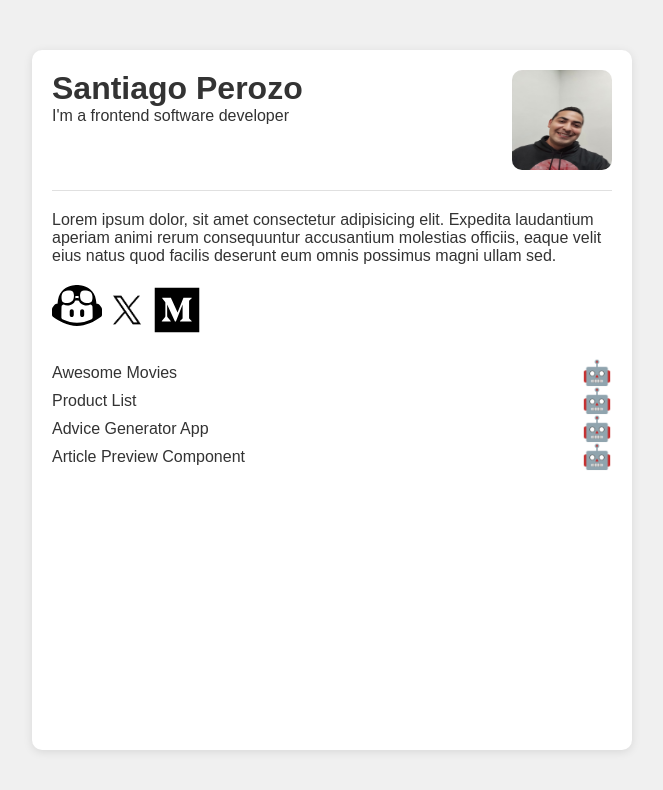
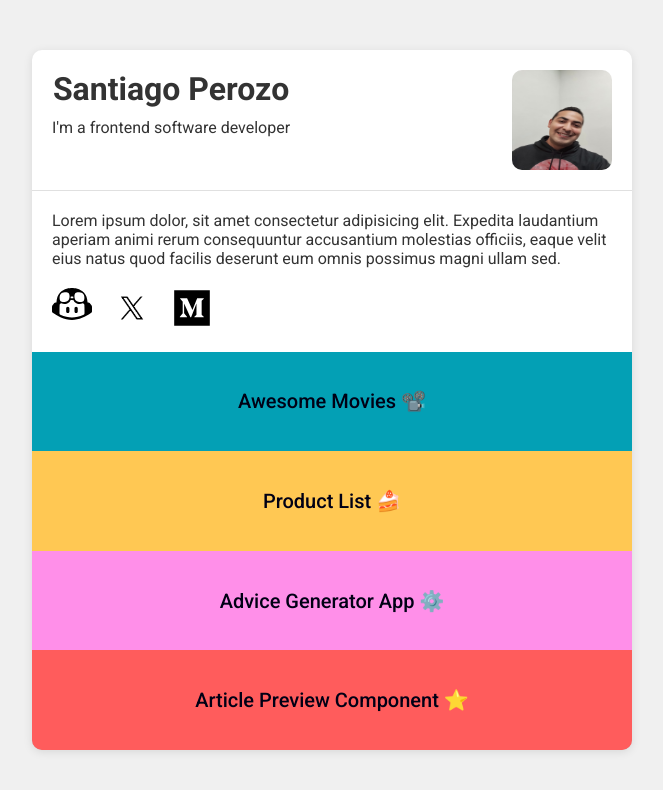
Before and after one commit to santiagodev10/Profile-card, a website built with webpack: page public/index.html in a window 1280 px wide. Shown: the whole page, without its empty margins (308-971 px from the left). Built offline with nearby package versions, Linux system fonts and the light colour scheme.

Commit message:
add function to append links to the projects, google fonts, and some basic styles

```diff
--- a/public/index.html
+++ b/public/index.html
@@ -3,6 +3,9 @@
 <head>
     <meta charset="UTF-8">
     <meta name="viewport" content="width=device-width, initial-scale=1.0">
+    <link rel="preconnect" href="https://fonts.googleapis.com">
+    <link rel="preconnect" href="https://fonts.gstatic.com" crossorigin>
+    <link href="https://fonts.googleapis.com/css2?family=Public+Sans:ital,wght@0,100..900;1,100..900&family=Roboto:ital,wght@0,100..900;1,100..900&display=swap" rel="stylesheet">
     <link rel="stylesheet" href="./styles.css">
     <script src="../src/index.js" defer></script>
     <title>Santiago Perozo</title>
@@ -26,24 +29,7 @@
                 <li><a href="https://x.com/santiagoDev10"><img src="./images/x-logo.png" alt="" class="social-img"></a></li>
                 <li><a href="https://medium.com/@sanxp18"><img src="./images/logo-medium.svg" alt="" class="social-img"></a></li>
             </ul>
-            <div class="projects">
-                <div class="project">
-                    <p>Awesome Movies</p>
-                    <h2>🤖</h2>
-                </div>
-                <div class="project">
-                    <p>Product List</p>
-                    <h2>🤖</h2>
-                </div>
-                <div class="project">
-                    <p>Advice Generator App</p>
-                    <h2>🤖</h2>
-                </div>
-                <div class="project">
-                    <p>Article Preview Component</p>
-                    <h2>🤖</h2>
-                </div>
-            </div>
+            <div class="projects"></div>
         </main>
     </div>
 </body>
--- a/public/styles.css
+++ b/public/styles.css
@@ -15,7 +15,7 @@ body {
     justify-content: center;
     height: 100vh;
     padding: 50px;
-    font-family: 'Poppins', sans-serif;
+    font-family: "Roboto", sans-serif;
     font-size: 1.6rem;
     background-color: #f0f0f0;
     color: #333;
@@ -31,13 +31,20 @@ body {
     display: flex;
     flex-direction: column;
     align-items: center;
-    padding: 2rem;
 }
 
 header {
     width: 100%;
     display: flex;
     justify-content: space-between;
+    padding: 2rem 2rem 0rem;
+}
+
+.profile {
+    display: flex;
+    flex-direction: column;
+    align-items: center;
+    gap: 1rem;
 }
 
 .profile-image {
@@ -53,24 +60,69 @@ header {
     border-radius: 10px;
 }
 
-.social-links {
-    display: flex;
-}
 
 .social-img {
-    width: 50px;
+    width: 40px;
 }
 
 main {
+    height: 100vh;
     display: flex;
     flex-direction: column;
-    gap: 20px;
+    gap: 2rem;
+}
+
+main p {
+    padding: 0rem 2rem;
+}
+
+.social-links {
+    display: flex;
+    gap: 2rem;
+    padding: 0rem 2rem;
+}
+
+.projects {
+    width: 100%;
+    height: 100%;
+    display: flex;
+    flex-direction: column;
+    align-items: center;
+    justify-content: center;
+    background-color: #b9b9b9;
+    border-radius: 0rem 0rem 1rem 1rem;
 }
 
 .project {
+    width: 100%;
+    height: 100%;
     display: flex;
-    justify-content: space-between;
     align-items: center;
+    justify-content: center;
+    background-color: #b9b9b9;
+}
+
+.project1 {
+    background-color: #03a0b5;
+}
+
+.project2 {
+    background-color: #ffc853;
+}
+
+.project3 {
+    background-color: #ff8fe9;
+}
+
+.project4 {
+    background-color: #ff5c5c;
+    border-radius: 0rem 0rem 1rem 1rem;
+}
+
+.project-link {
+    font-size: 2rem;
+    font-weight: 500;
+    color: rgb(0, 0, 21);
 }
 
 /*utilities*/
--- a/src/index.js
+++ b/src/index.js
@@ -0,0 +1,35 @@
+const links = document.getElementById('links');
+const projects = document.querySelector('.projects');
+
+const loadLinks = () => {
+  const linkList = [
+    { name: 'Awesome Movies', url: 'https://santiagodev10.github.io/Awesome-Movies/' },
+    { name: 'Product List', url: 'https://product-list-h48p21za3-santiago-s-projects-57b87035.vercel.app/' },
+    { name: 'Advice Generator App', url: 'https://santiagodev10.github.io/advice-generator-app/' },
+    { name: 'Article Preview Component', url: 'https://santiagodev10.github.io/Article-preview-component/' },
+  ];
+
+const projectClasses = ['project1', 'project2', 'project3', 'project4'];
+const emojis = ['📽️', '🍰', '⚙️', '⭐'];
+let classIndex = 0;
+
+  linkList.forEach(link => {
+    const container = document.createElement('div');
+    const anchor = document.createElement('a');
+    container.classList.add('project');
+    container.classList.add(projectClasses[classIndex]); // Asigna la clase del array
+
+    anchor.href = link.url;
+    anchor.classList.add('project-link');
+    anchor.textContent = `${link.name} ${emojis[classIndex]}`; // Añade emoji al texto
+    anchor.target = '_blank';
+
+    container.appendChild(anchor);
+    projects.appendChild(container);
+
+    classIndex = (classIndex + 1) % projectClasses.length; // Avanza al siguiente índice, reinicia si llega al final
+  });
+};
+
+// Llama la función para cargar los enlaces
+loadLinks();
```
